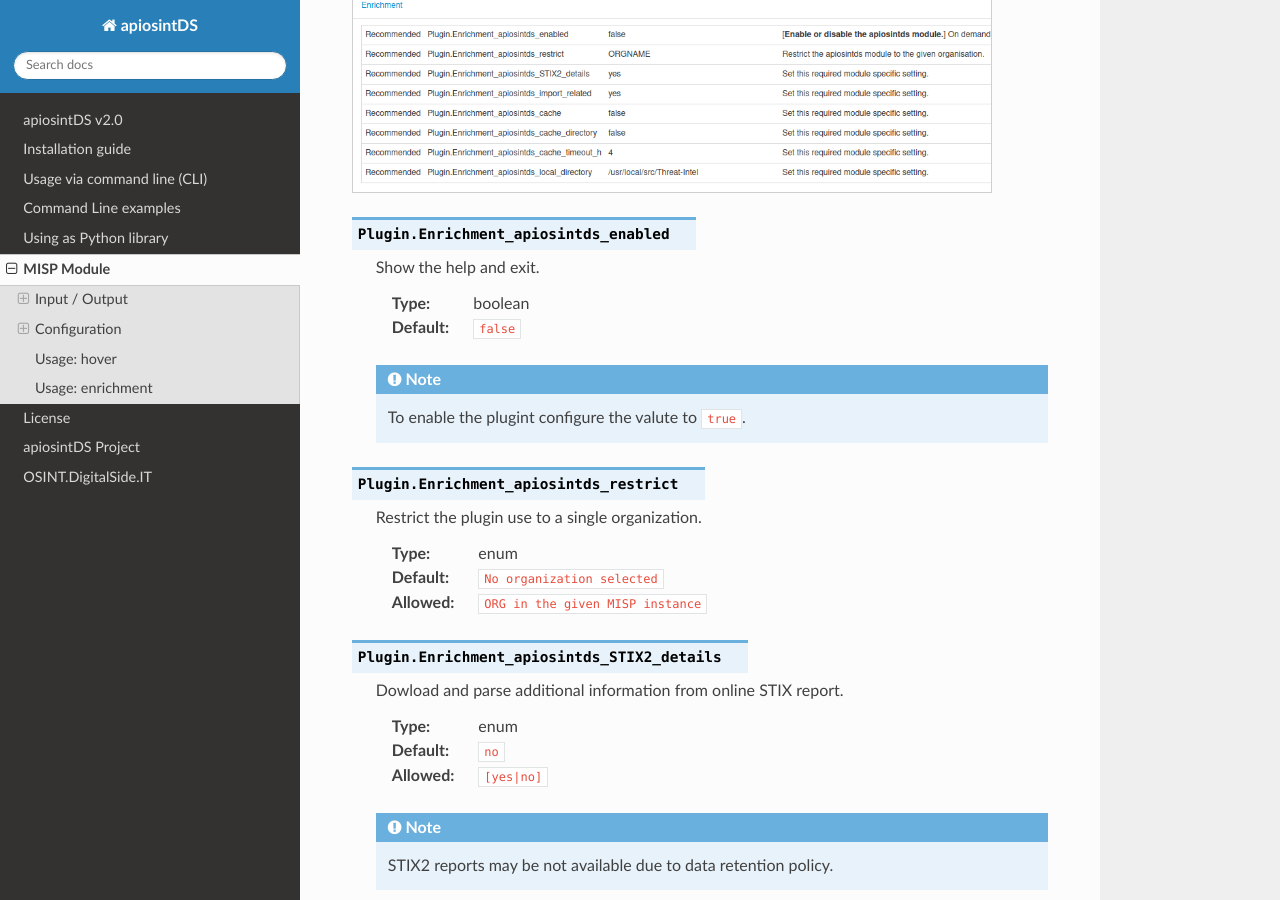
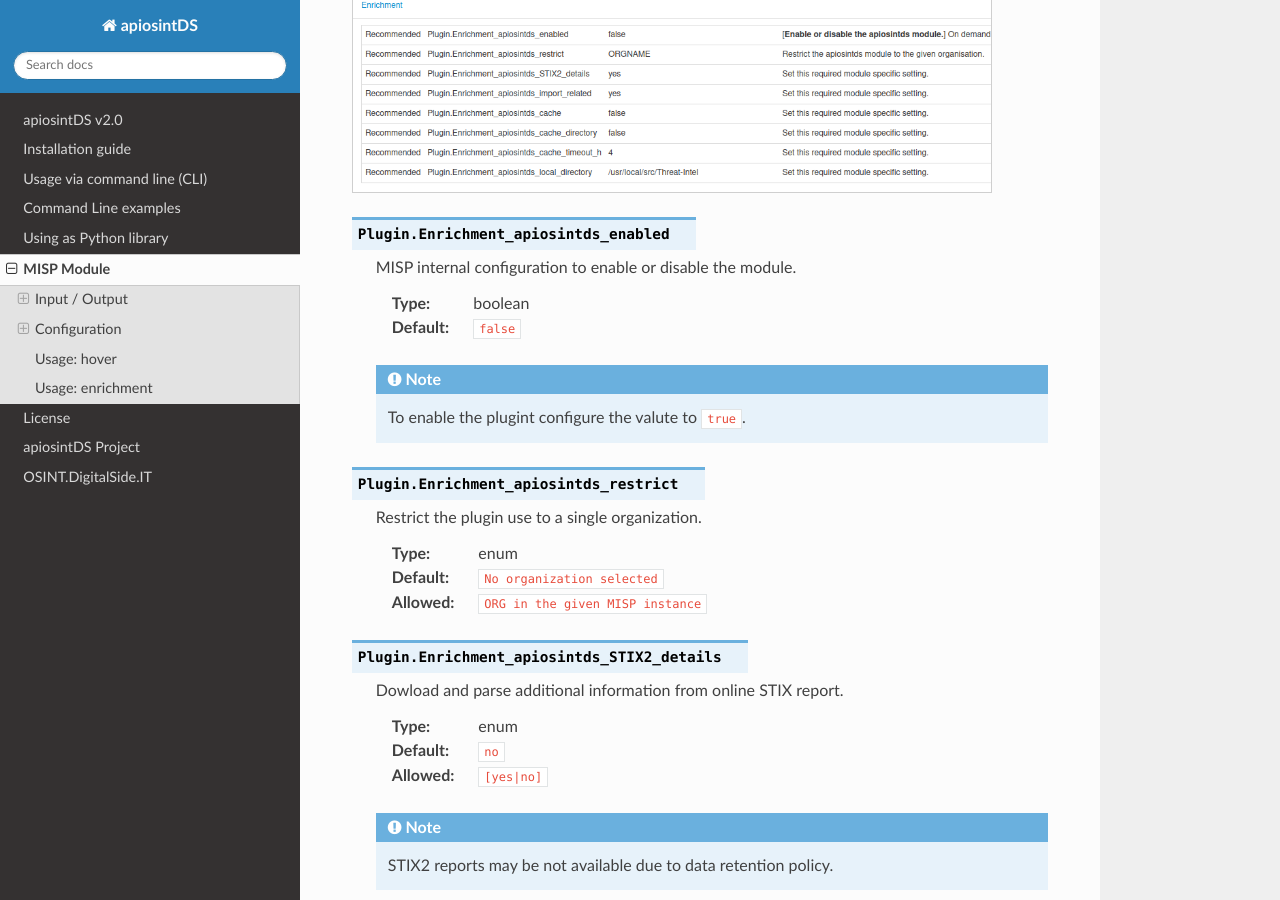
Before and after one commit to davidonzo/apiosintDS, a Sphinx documentation site: the page built from docs/source/userguidemisp.rst, in a window 1280 px wide and 900 px high, scrolled down 1138 px. Built offline with Sphinx 7.4.7 and the Read the Docs theme 2.0.0, drawn with Linux system fonts in a browser that asks for light colours; pages that are not in the unit, such as notebooks, are missing from menus.

Commit message:
Update documentation (MISP Module)

```diff
--- a/docs/source/userguidemisp.rst
+++ b/docs/source/userguidemisp.rst
@@ -46,7 +46,7 @@
 
 .. confval:: Plugin.Enrichment_apiosintds_enabled
 
-	Show the help and exit.
+	MISP internal configuration to enable or disable the module.
 
 	:type: boolean
 	:default: ``false``
```
